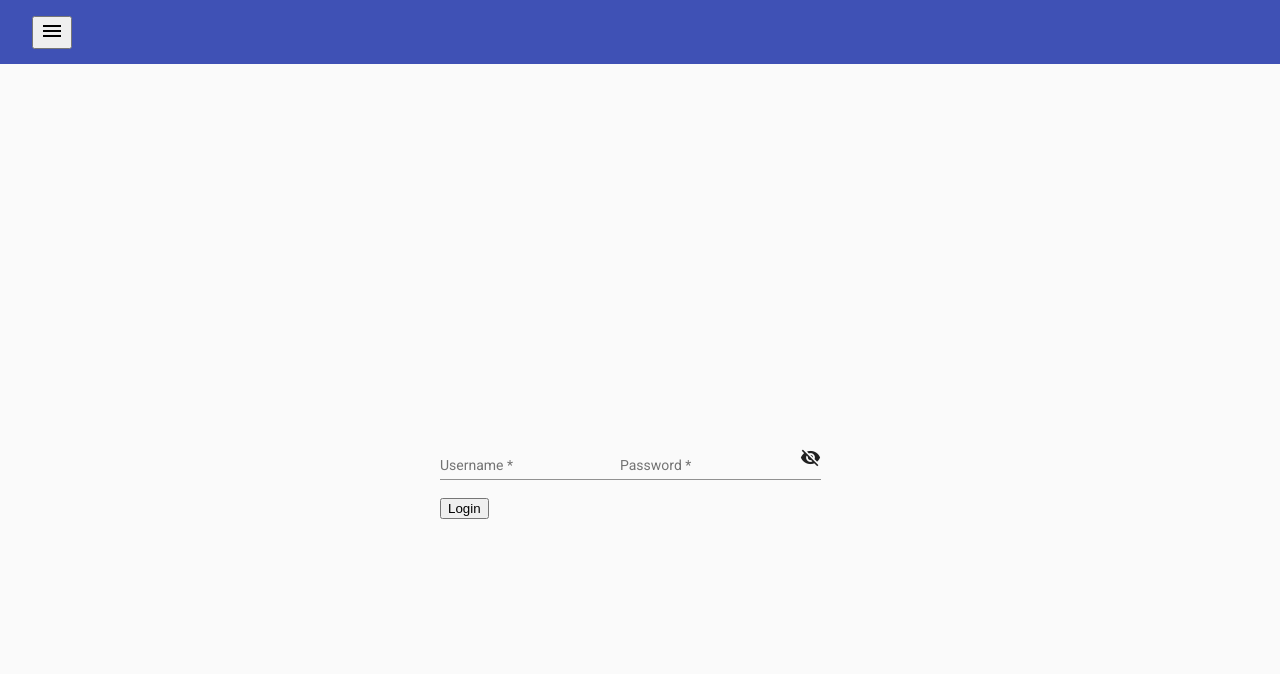
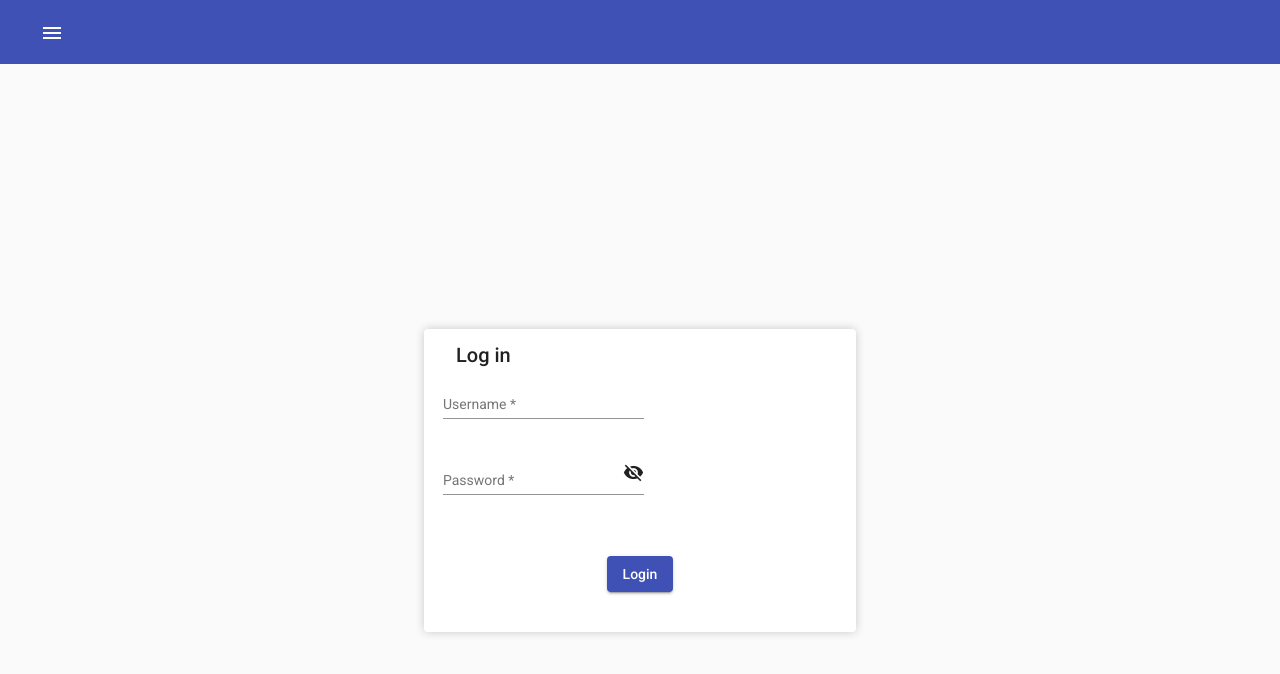
Before and after one commit to ameelin/astro_2, an Angular app: page /login in a window 1280 px wide. Shown: the top 674 px of the page. Built offline with nearby package versions, Linux system fonts and the light colour scheme.

Commit message:
3rd commit - made login form more pretty

```diff
--- a/src/app/login/login.component.html
+++ b/src/app/login/login.component.html
@@ -1,7 +1,13 @@
-<div class="login-container">
-    <div class="login-form">
-      <!-- Login form or content -->
+<div class="login-wrapper" fxLayout="row" fxLayoutAlign="center center">
+    <mat-card class="box">
+      <mat-card-header>
+        <mat-card-title>Log in</mat-card-title>
+      </mat-card-header>
       <form (submit)="onLoginFormSubmit(loginForm)" #loginForm="ngForm">
+        <mat-card-content>
+          <table>
+            <tr>
+              <td>
                 <mat-form-field>
                   <input matInput placeholder="Username" name="username" #username="ngModel" ngModel required />
                 </mat-form-field>
@@ -9,7 +15,10 @@
                 <div *ngIf="username.invalid && (username.dirty || username.touched)" class="error-message">
                   Username is required.
                 </div>
-
+              </td>
+            </tr>
+            <tr>
+              <td>
                 <mat-form-field>
                   <input matInput type="password" placeholder="Password" name="password" #password="ngModel" ngModel required minlength="6" />
                   <mat-icon matSuffix>visibility_off</mat-icon>
@@ -18,8 +27,13 @@
                 <div *ngIf="password.invalid && (password.dirty || password.touched)" class="error-message">
                   Password is required and should be at least 6 characters.
                 </div>
-
+              </td>
+            </tr>
+          </table>
+        </mat-card-content>
+        <mat-card-actions>
           <button mat-raised-button color="primary" type="submit">Login</button>
+        </mat-card-actions>
       </form>
+    </mat-card>
   </div>
-  </div>
--- a/src/app/login/login.component.scss
+++ b/src/app/login/login.component.scss
@@ -1,23 +1,39 @@
-.login-container {
-    display: flex;
-    justify-content: center;
-    align-items: center;
-    height: 100vh;
-  }
+/* Prevent margin and overflow on the body */
+body {
+  margin: 0;
+  overflow: hidden;
+}
 
-  .login-form {
-    max-width: 400px; /* Adjust as needed */
-    width: 100%;
-    display: flex;
-    flex-direction: column; /* Stack form fields vertically */
-    gap: 16px; /* Add spacing between form fields */
-    justify-content: center; /* Center vertically */
-    align-items: center; /* Center horizontally */
-  }
+.login-wrapper {
+  height: 100vh;
+  display: flex;
+  align-items: center;
+  justify-content: center;
+  overflow: hidden; /* Prevent any potential overflow */
+}
 
-  @media (max-width: 452px) {
-    .login-form {
-      flex-direction: column;
-      gap: 8px;
-    }
-  }
+.box {
+  max-width: 400px;
+  width: 100%;
+  padding: 16px;
+  box-shadow: 0px 0px 10px rgba(0, 0, 0, 0.2);
+}
+
+/* Apply styling to form fields */
+.mat-form-field {
+  width: 100%;
+  margin-bottom: 16px; /* Add spacing between form fields */
+}
+
+/* Style form input fields */
+.mat-input-element {
+  width: 100%;
+  box-sizing: border-box;
+}
+
+/* Apply styling to buttons */
+.mat-card-actions {
+  display: flex;
+  justify-content: center; /* Center align the content horizontally */
+  margin-top: 16px; /* Add spacing above buttons */
+}
--- a/src/app/material.module.ts
+++ b/src/app/material.module.ts
@@ -8,6 +8,8 @@ import { MatFormFieldModule } from '@angular/material/form-field';
 import { MatInputModule } from '@angular/material/input';
 import { MatListModule } from '@angular/material/list';
 import { MatIconModule } from '@angular/material/icon';
+import { MatCardModule } from '@angular/material/card';
+import { MatButtonModule } from '@angular/material/button';
 
 
 @NgModule({
@@ -18,6 +20,8 @@ import { MatIconModule } from '@angular/material/icon';
     MatInputModule,
     MatListModule,
     MatIconModule,
+    MatCardModule,
+    MatButtonModule,
     // ... add more Angular Material modules as needed
   ],
 })
```
Lines whose indentation alone changed are shown as unchanged.
